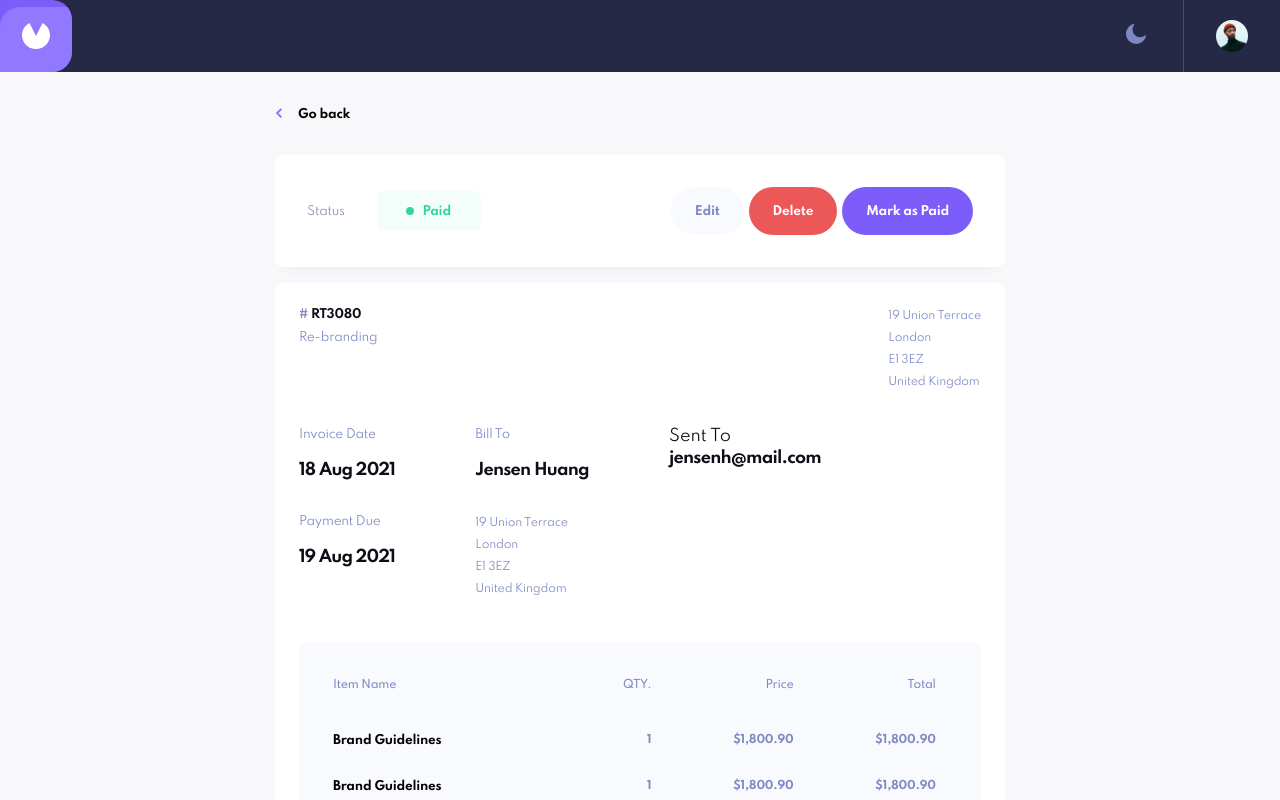
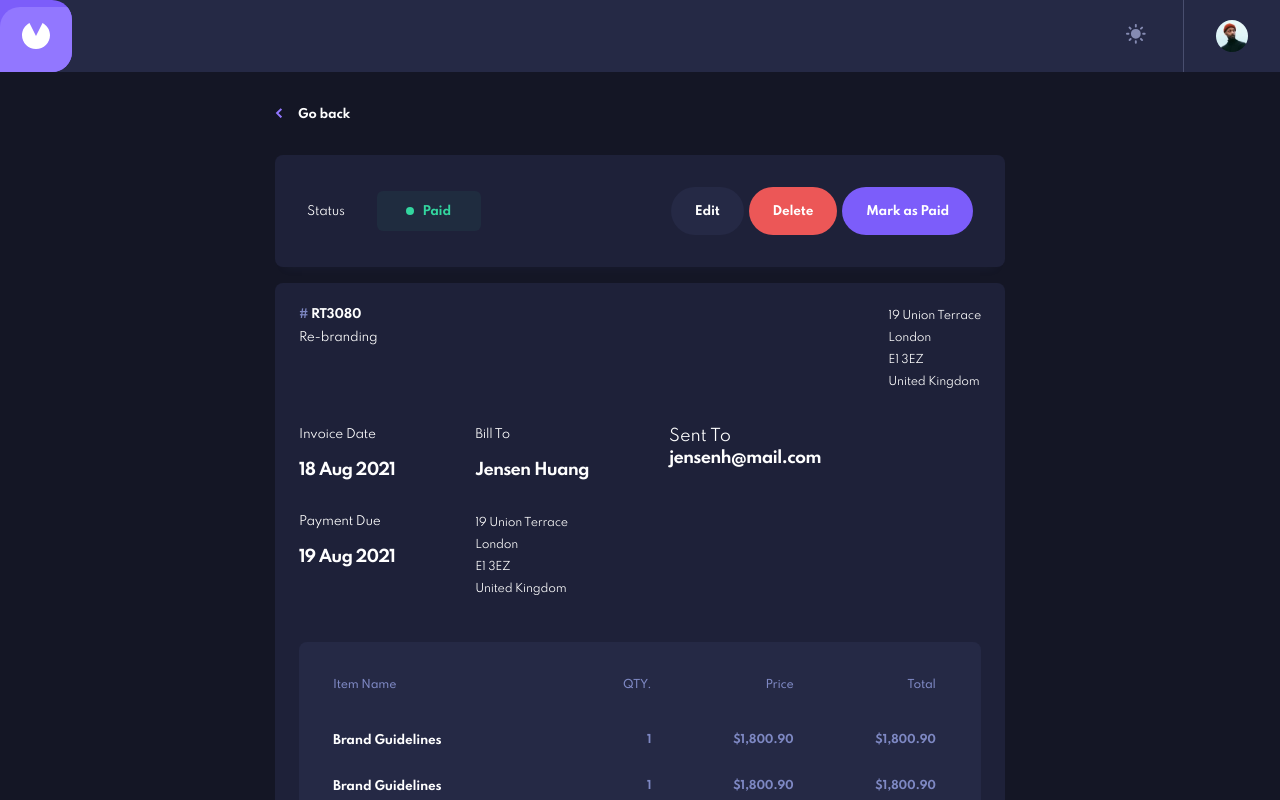
Before and after one commit to donalawa/invoice-management, a Vue app: page /invoice/1 in a window 1280 px wide. Shown: the top 800 px of the page. Built offline with nearby package versions, Linux system fonts and the light colour scheme.

Commit message:
Added Pinia To Manage Form State

```diff
--- a/src/components/shared/BackButton.vue
+++ b/src/components/shared/BackButton.vue
@@ -12,12 +12,13 @@
             const { getThemeMode } = storeToRefs(themeStore);
             return { getThemeMode, getDeviceType }
       },
+      props: ['onClick']
     }
 </script>
 
 <template>
-    <div class="button-container">
-        <button class="back-button" :class="getThemeMode == 'dark' ? 'dark-button' : ''">
+    <div class="back-button-container">
+        <button class="back-button" @click="onClick" :class="getThemeMode == 'dark' ? 'dark-button' : ''">
             <img src="../../assets/icons/icon-arrow-left.svg"/>
             <span>Go back</span>
         </button>
@@ -28,7 +29,7 @@
     @import '../../scss/_mixins.scss';
     @import '../../scss/_variables.scss';
 
-    .button-container {
+    .back-button-container {
         padding: 2rem 0;
         @include container;
     }
--- a/src/components/shared/InvoiceForm.vue
+++ b/src/components/shared/InvoiceForm.vue
@@ -11,6 +11,7 @@ import BackButton from '../shared/BackButton.vue';
 
 import { useScreenStore } from '../../stores/screen';
 import { useThemeStore } from  '../../stores/theme';
+import {  useFormStore  } from '../../stores/form';
  import  { storeToRefs } from 'pinia';
 
 
@@ -33,13 +34,15 @@ import { useThemeStore } from  '../../stores/theme';
         setup() {
             const store = useScreenStore();
             const  themeStore  = useThemeStore();
+            const formStore = useFormStore();
 
             const { getDeviceType } = storeToRefs(store);
             const { getThemeMode } = storeToRefs(themeStore);
-            return { v$: useVuelidate(), getThemeMode, getDeviceType }
+            const { sidebarMode } = storeToRefs(formStore)
+            return { v$: useVuelidate(), getThemeMode, getDeviceType, formStore }
         },
 
-        components: {Heading, Input, Button, Fragment, DatePicker, InvoiceItemList},
+        components: {Heading, Input, Button, Fragment, DatePicker, InvoiceItemList, BackButton},
         props: ['toggle','show'],
         data() {
             return {
@@ -134,7 +137,7 @@ import { useThemeStore } from  '../../stores/theme';
 
 <template>
     <div class="form-container" :class="getThemeMode == 'dark' ? 'form-dark' : ''" :style="{ 'transform': show ? 'translateX(0%)' : 'translateX(-100%)' }">
-       <BackButton v-if="getDeviceType == 'phone'"/>
+       <BackButton :onClick="() => formStore.isActive = false" v-if="getDeviceType == 'phone'"/>
         <form class="form-content content-dark" @submit.prevent="onSubmit">
             <div class="spacer">
                 <Heading :type="'h1'">
--- a/src/components/view-invoice/BottomControls.vue
+++ b/src/components/view-invoice/BottomControls.vue
@@ -2,13 +2,14 @@
     import ActionControl from './ActionControl.vue';
 
     export default  {
+        props: ['editModal'],
         components: { ActionControl }
     }
 </script>
 
 <template>
     <div class="mobile-control-container controls-dark">
-        <ActionControl />
+        <ActionControl :onEdit="editModal"/>
     </div>
 </template>
 
--- a/src/components/view-invoice/InvoiceStatusBar.vue
+++ b/src/components/view-invoice/InvoiceStatusBar.vue
@@ -22,9 +22,7 @@
 
 <script lang="ts" setup>
 
-
 </script>
-
 
 <template>
     <div class="container" :class="getThemeMode  == 'dark' ? 'dark-container' : ''">
--- a/src/stores/form.ts
+++ b/src/stores/form.ts
@@ -1,8 +1,21 @@
 import  { defineStore } from 'pinia';
-
 
 export const useFormStore = defineStore("form", {
     state: () => ({
-        count: window.screen,
-    })
+        isActive: false,
+        isEditing: false,
+        data: { }
+    }),
+
+    getters: {
+        sidebarMode: (state) => state.isActive
+    },
+
+    actions: {
+        editInvoice() {
+            // OPEN  MODAL
+            this.isActive = true;
+            // SET  ACTIVE DATA TO THAT OF  EDITING INVOICE
+        }
+    }
 })
--- a/src/stores/theme.ts
+++ b/src/stores/theme.ts
@@ -2,7 +2,7 @@ import  {  defineStore } from 'pinia';
 
 export const useThemeStore = defineStore('theme', {
     state: () => ({
-        themeMode: 'light'
+        themeMode: 'dark'
     }),
 
     getters: {
--- a/src/views/Home.vue
+++ b/src/views/Home.vue
@@ -2,6 +2,7 @@
     import TopBar from  '@/components/home/TopBar.vue';
     import InvoiceList from '@/components/home/InvoiceList.vue';
     import  InvoiceForm from '@/components/shared/InvoiceForm.vue';
+    import {  useFormStore } from '../stores/form';
 
     export  default {
         components: {TopBar, InvoiceList, InvoiceForm},
@@ -25,14 +26,17 @@
 
     const  themeStore  = useThemeStore();
     const { getThemeMode } = storeToRefs(themeStore);
+    const formStore = useFormStore();
+
+    const { sidebarMode } = storeToRefs(formStore);
 
 </script>
 <template>
     <div class="home-container" :class="getThemeMode == 'dark' ? 'dark-home' : ''">
-        <TopBar :toggle="toggleForm"/>
+        <TopBar :toggle="() => formStore.isActive = !formStore.isActive"/>
         <InvoiceList />
     </div>
-        <InvoiceForm :toggle="toggleForm" :show="showForm" v-if="showForm" />
+        <InvoiceForm :toggle="() => formStore.isActive = !formStore.isActive" :show="sidebarMode" v-if="sidebarMode" />
 </template>
 
 
--- a/src/views/ViewInvoice.vue
+++ b/src/views/ViewInvoice.vue
@@ -15,9 +15,6 @@
         },
 
         methods: {
-            toggleForm() {
-                this.showForm  = !this.showForm;
-            },
             editInvoice() {
                 this.showForm  = !this.showForm;
             }
@@ -29,24 +26,26 @@
 
     import { useScreenStore } from '../stores/screen';
     import { useThemeStore } from  '../stores/theme';
+    import {  useFormStore } from '../stores/form';
 
     import  { storeToRefs } from 'pinia';
 
     const store = useScreenStore();
-    const  themeStore  = useThemeStore();
+    const themeStore  = useThemeStore();
+    const formStore = useFormStore();
 
     const { getDeviceType } = storeToRefs(store);
     const { getThemeMode } = storeToRefs(themeStore);
-
+    const { sidebarMode } = storeToRefs(formStore);
 </script>
 <template>
     <div class="page-container" :class="getThemeMode == 'dark' ? 'page-dark' : ''">
-        <BackButton />
+        <BackButton :onClick="() => this.$router.push({ path: '/' })"/>
         <!-- <p>Device Type: {{ getDeviceType }}</p> -->
-        <InvoiceStatusBar :editModal="editInvoice" />
+        <InvoiceStatusBar :editModal="() => formStore.editInvoice()" />
         <InvoiceDetails />
-        <BottomControls v-if="getDeviceType == 'phone'"/>
-        <InvoiceForm :toggle="toggleForm" :show="showForm" v-if="showForm" />
+        <BottomControls :editModal="() => formStore.editInvoice()"  v-if="getDeviceType == 'phone'"/>
+        <InvoiceForm :toggle="() => formStore.isActive = !formStore.isActive" :show="sidebarMode" v-if="sidebarMode" />
     </div>
 </template>
 
```
Also changed, not shown: src/components/view-invoice/InvoiceDetails.vue (line endings or trailing spaces), src/stores/screen.ts (line endings or trailing spaces).
